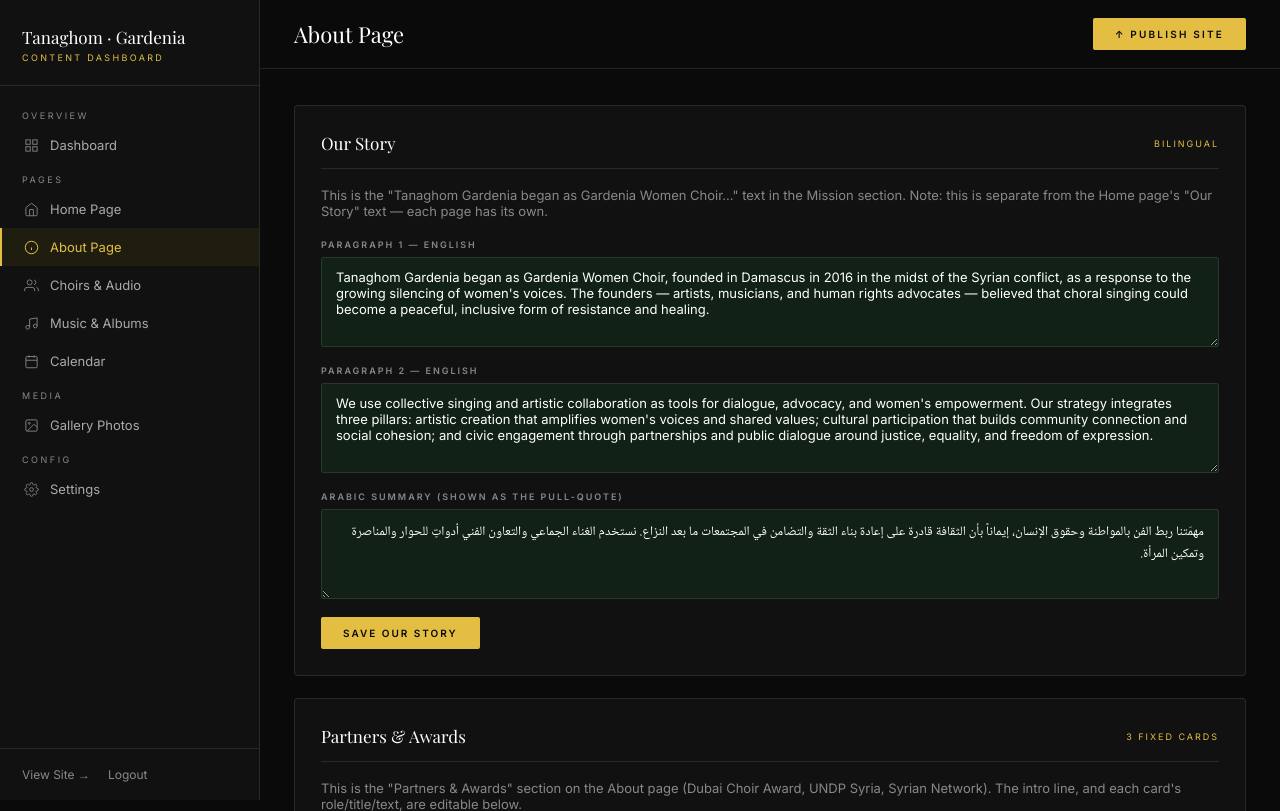
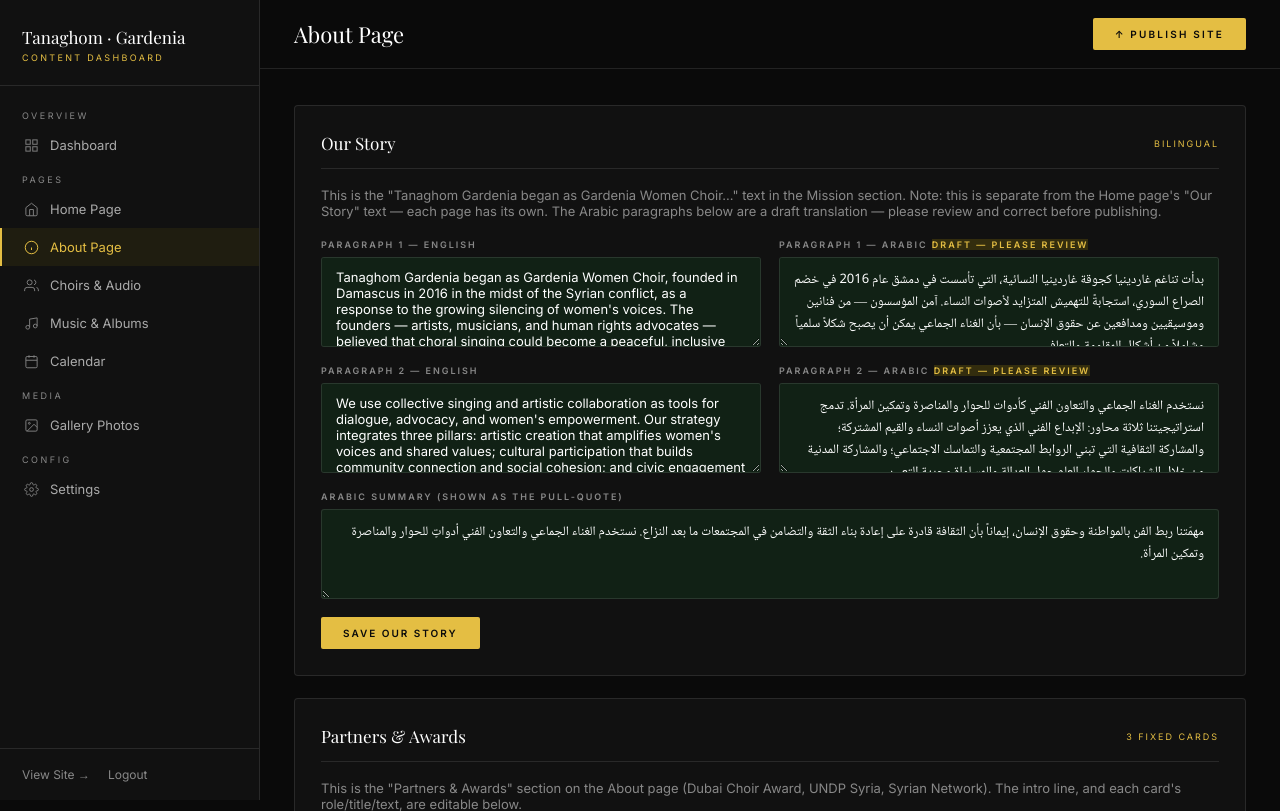
Before and after one commit to maz-is-blue/Tanaghom-Gardenia-, a Flask app: page /admin/about in a window 1280 px wide. Shown: the top 811 px of the page. Run offline with Flask 2, Linux system fonts and the light colour scheme; the visitor is signed in with stand-in values (Sample User, id 1); some libraries are stand-ins or nearby versions; some web fonts are replaced.

Commit message:
Make About page's Our Story paragraphs bilingual (Task 3)
The Mission section's two main paragraphs were English-only in the
admin and on the public page -- the only Arabic content there was the
separate "pull-quote" summary, not a translation of the actual
paragraphs. Switching to Arabic silently dropped most of the section's
content instead of showing an Arabic equivalent.

Added para1_ar/para2_ar fields (admin form + about.json + public
rendering, same side-by-side bilingual layout as the rest of the admin
UI), prefilled with a faithful Arabic translation marked in the admin
UI as "Draft — please review" so Yara can correct it before relying on
it. English text and the existing pull-quote field are unchanged.

Checked Home page's "Our Story": story_founding_en/ar, story_today_en/ar
and lead_en/ar are already fully bilingual, so no change needed there.

Co-Authored-By: Claude Sonnet 5 <noreply@anthropic.com>

```diff
--- a/backend/app/routes/admin.py
+++ b/backend/app/routes/admin.py
@@ -264,7 +264,7 @@ def about_page():
 def save_about_story():
     data = load('about', {})
     data['story'] = {k: request.form.get(k, '') for k in
-                     ('para1_en', 'para2_en', 'pull_ar')}
+                     ('para1_en', 'para1_ar', 'para2_en', 'para2_ar', 'pull_ar')}
     save_content('about', data)
     flash('Our Story saved.', 'success')
     return redirect(url_for('admin.about_page'))
--- a/backend/content/about.json
+++ b/backend/content/about.json
@@ -27,7 +27,9 @@
   ],
   "story": {
     "para1_en": "Tanaghom Gardenia began as Gardenia Women Choir, founded in Damascus in 2016 in the midst of the Syrian conflict, as a response to the growing silencing of women's voices. The founders — artists, musicians, and human rights advocates — believed that choral singing could become a peaceful, inclusive form of resistance and healing.",
+    "para1_ar": "بدأت تناغم غاردينيا كجوقة غاردينيا النسائية، التي تأسست في دمشق عام 2016 في خضم الصراع السوري، استجابةً للتهميش المتزايد لأصوات النساء. آمن المؤسسون — من فنانين وموسيقيين ومدافعين عن حقوق الإنسان — بأن الغناء الجماعي يمكن أن يصبح شكلاً سلمياً وشاملاً من أشكال المقاومة والتعافي.",
     "para2_en": "We use collective singing and artistic collaboration as tools for dialogue, advocacy, and women's empowerment. Our strategy integrates three pillars: artistic creation that amplifies women's voices and shared values; cultural participation that builds community connection and social cohesion; and civic engagement through partnerships and public dialogue around justice, equality, and freedom of expression.",
+    "para2_ar": "نستخدم الغناء الجماعي والتعاون الفني كأدوات للحوار والمناصرة وتمكين المرأة. تدمج استراتيجيتنا ثلاثة محاور: الإبداع الفني الذي يعزز أصوات النساء والقيم المشتركة؛ والمشاركة الثقافية التي تبني الروابط المجتمعية والتماسك الاجتماعي؛ والمشاركة المدنية من خلال الشراكات والحوار العام حول العدالة والمساواة وحرية التعبير.",
     "pull_ar": "مهمّتنا ربط الفن بالمواطنة وحقوق الإنسان، إيماناً بأن الثقافة قادرة على إعادة بناء الثقة والتضامن في المجتمعات ما بعد النزاع. نستخدم الغناء الجماعي والتعاون الفني أدواتٍ للحوار والمناصرة وتمكين المرأة."
   },
   "goals": {
--- a/frontend/templates/about.html
+++ b/frontend/templates/about.html
@@ -412,8 +412,14 @@
       <p class="en">
         {{ story.get('para1_en', "Tanaghom Gardenia began as Gardenia Women Choir, founded in Damascus in 2016 in the midst of the Syrian conflict, as a response to the growing silencing of women's voices. The founders — artists, musicians, and human rights advocates — believed that choral singing could become a peaceful, inclusive form of resistance and healing.") | safe }}
       </p>
+      <p class="ar" style="font-family: 'Zain', sans-serif;">
+        {{ story.get('para1_ar', 'بدأت تناغم غاردينيا كجوقة غاردينيا النسائية، التي تأسست في دمشق عام 2016 في خضم الصراع السوري، استجابةً للتهميش المتزايد لأصوات النساء. آمن المؤسسون — من فنانين وموسيقيين ومدافعين عن حقوق الإنسان — بأن الغناء الجماعي يمكن أن يصبح شكلاً سلمياً وشاملاً من أشكال المقاومة والتعافي.') | safe }}
+      </p>
       <p class="en">
         {{ story.get('para2_en', "We use collective singing and artistic collaboration as tools for dialogue, advocacy, and women's empowerment. Our strategy integrates three pillars: artistic creation that amplifies women's voices and shared values; cultural participation that builds community connection and social cohesion; and civic engagement through partnerships and public dialogue around justice, equality, and freedom of expression.") | safe }}
+      </p>
+      <p class="ar" style="font-family: 'Zain', sans-serif;">
+        {{ story.get('para2_ar', 'نستخدم الغناء الجماعي والتعاون الفني كأدوات للحوار والمناصرة وتمكين المرأة. تدمج استراتيجيتنا ثلاثة محاور: الإبداع الفني الذي يعزز أصوات النساء والقيم المشتركة؛ والمشاركة الثقافية التي تبني الروابط المجتمعية والتماسك الاجتماعي؛ والمشاركة المدنية من خلال الشراكات والحوار العام حول العدالة والمساواة وحرية التعبير.') | safe }}
       </p>
       <div class="ar-pull ar">
         {{ story.get('pull_ar', 'مهمّتنا ربط الفن بالمواطنة وحقوق الإنسان، إيماناً بأن الثقافة قادرة على إعادة بناء الثقة والتضامن في المجتمعات ما بعد النزاع. نستخدم الغناء الجماعي والتعاون الفني أدواتٍ للحوار والمناصرة وتمكين المرأة.') | safe }}
--- a/frontend/templates/admin/about_page.html
+++ b/frontend/templates/admin/about_page.html
@@ -9,19 +9,27 @@
 
 <div class="card">
   <div class="card-title">Our Story <span class="tag">Bilingual</span></div>
-  <p style="font-size:13px;color:var(--gray);margin-bottom:20px">This is the "Tanaghom Gardenia began as Gardenia Women Choir..." text in the Mission section. Note: this is separate from the Home page's "Our Story" text — each page has its own.</p>
+  <p style="font-size:13px;color:var(--gray);margin-bottom:20px">This is the "Tanaghom Gardenia began as Gardenia Women Choir..." text in the Mission section. Note: this is separate from the Home page's "Our Story" text — each page has its own. The Arabic paragraphs below are a draft translation — please review and correct before publishing.</p>
   <form method="POST" action="/admin/about/save-story">
     <input type="hidden" name="csrf_token" value="{{ csrf_token() }}">
-    <div class="frow single">
+    <div class="frow">
       <div class="fg">
         <label>Paragraph 1 — English</label>
         <textarea name="para1_en">{{ story.get('para1_en','') }}</textarea>
       </div>
+      <div class="fg">
+        <label>Paragraph 1 — Arabic <span class="tag" style="background:rgba(245,208,0,.15);color:var(--gold)">Draft — please review</span></label>
+        <textarea name="para1_ar" class="ar">{{ story.get('para1_ar','') }}</textarea>
+      </div>
     </div>
-    <div class="frow single">
+    <div class="frow">
       <div class="fg">
         <label>Paragraph 2 — English</label>
         <textarea name="para2_en">{{ story.get('para2_en','') }}</textarea>
+      </div>
+      <div class="fg">
+        <label>Paragraph 2 — Arabic <span class="tag" style="background:rgba(245,208,0,.15);color:var(--gold)">Draft — please review</span></label>
+        <textarea name="para2_ar" class="ar">{{ story.get('para2_ar','') }}</textarea>
       </div>
     </div>
     <div class="frow single">
```
